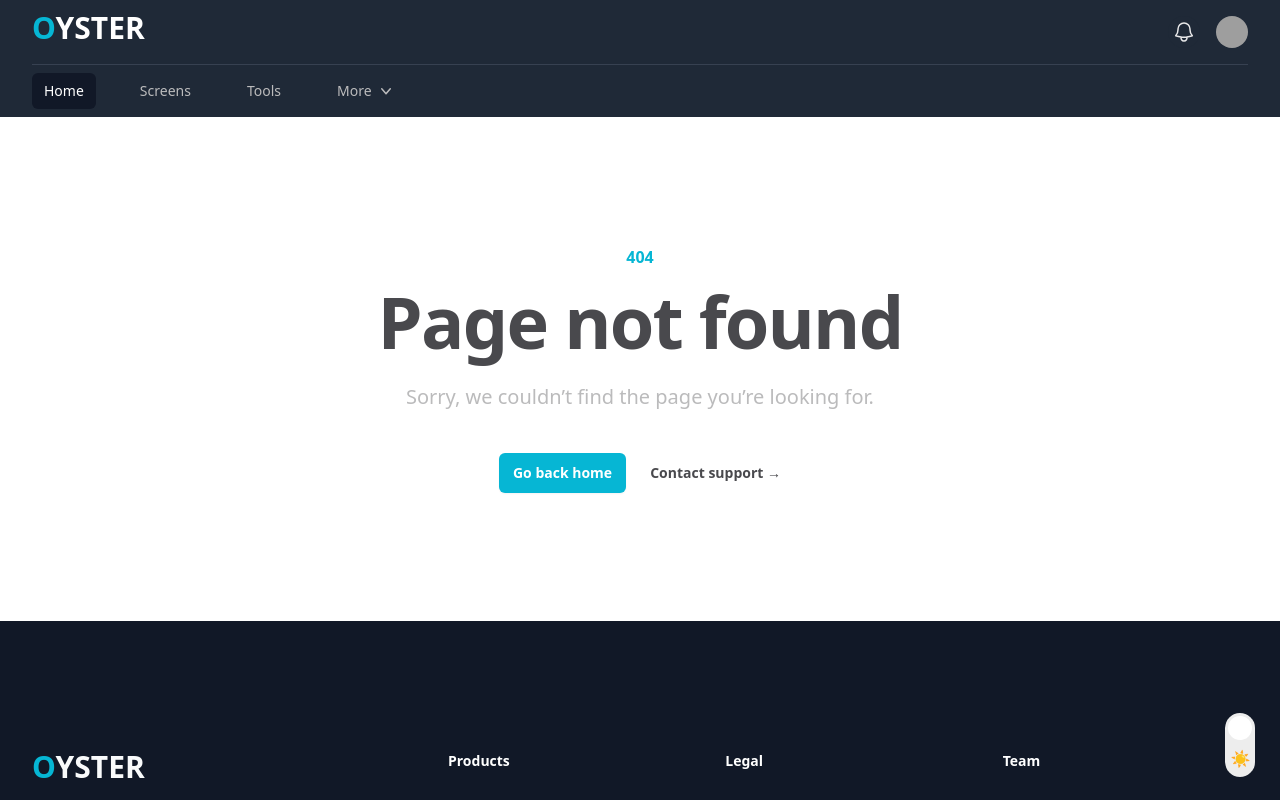
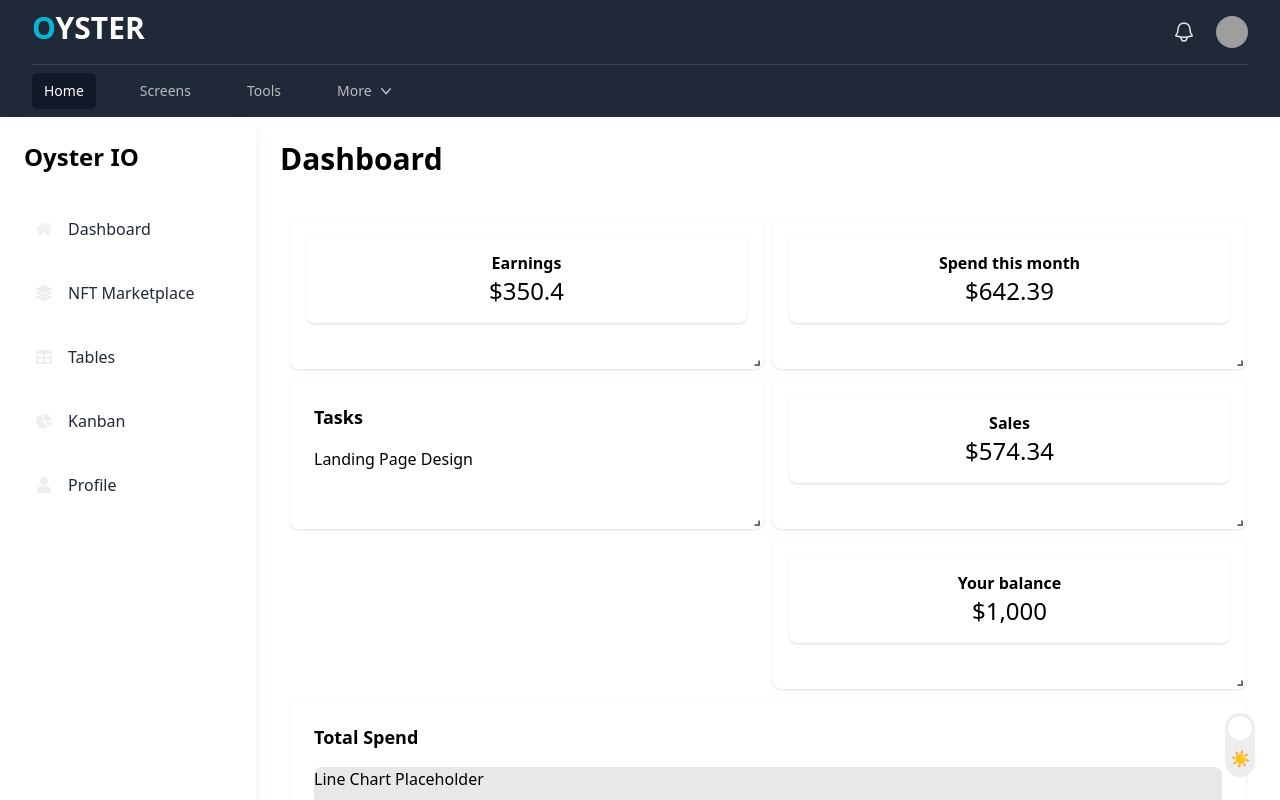
Before and after one commit to borneelphukan/oyster, a React (Vite) app: page /Dashboard in a window 1280 px wide. Shown: the top 800 px of the page. Built offline with nearby package versions, Linux system fonts and the light colour scheme; grey boxes are pictures that could not be loaded.

Commit message:
update: created sample dashboard

```diff
--- a/package.json
+++ b/package.json
@@ -22,6 +22,9 @@
     "eslint-plugin-react": "^7.37.2",
     "react": "^18.3.1",
     "react-dom": "^18.3.1",
+    "react-draggable": "^4.4.6",
+    "react-grid-layout": "^1.5.0",
+    "react-icons": "^5.3.0",
     "react-router-dom": "^6.27.0",
     "react-switch": "^7.0.0",
     "sweetalert2": "^11.14.4"
@@ -32,6 +35,7 @@
     "@types/node": "^22.8.1",
     "@types/react": "^18.3.10",
     "@types/react-dom": "^18.3.0",
+    "@types/react-grid-layout": "^1.3.5",
     "@types/react-router-dom": "^5.3.3",
     "@vitejs/plugin-react": "^4.3.2",
     "autoprefixer": "^10.4.20",
--- a/src/App.tsx
+++ b/src/App.tsx
@@ -7,6 +7,7 @@ import About from "./pages/About";
 import Contact from "./pages/Contact";
 import NotFound from "./pages/Error";
 import Privacy from "./pages/Privacy";
+import Dashboard from "./pages/Dashboard";
 
 const App = () => {
   return (
@@ -15,7 +16,7 @@ const App = () => {
         <Routes>
           <Route path="/" element={<Home />} />
           <Route path="/FAQ" element={<FAQ />} />
-
+          <Route path="/Dashboard" element={<Dashboard />} />
           <Route path="/Blogs" element={<Home />}>
             {/* Nested Route for Developer Blog */}
 
--- a/src/component/card/PriceCard.tsx
+++ b/src/component/card/PriceCard.tsx
@@ -46,7 +46,9 @@ const PriceCard = (props: Props) => {
       }}
     >
       <div className="flex items-center justify-between gap-x-4">
-        <h2 className="text-lg font-semibold leading-8 text-white">{label}</h2>
+        <h2 className="text-lg font-semibold leading-8 text-gray-300 hover:text-white">
+          {label}
+        </h2>
         <div className="flex space-x-2">
           {popular && (
             <span className="rounded-full bg-indigo-500 px-2.5 py-1 text-xs font-semibold leading-5 text-white">
@@ -57,7 +59,7 @@ const PriceCard = (props: Props) => {
       </div>
       <p className="mt-4 text-sm leading-6 text-gray-300">{description}</p>
       <p className="mt-6 flex items-baseline gap-x-1">
-        <span className="text-4xl font-semibold tracking-tight text-white">
+        <span className="text-4xl font-semibold tracking-tight text-black dark:text-white">
           {price}
         </span>
         <span className="text-sm font-semibold leading-6 text-gray-300">
@@ -68,8 +70,8 @@ const PriceCard = (props: Props) => {
         href={href}
         className={classNames(
           isSelected
-            ? "bg-indigo-500 text-white shadow-sm hover:bg-indigo-400 focus-visible:outline-indigo-500"
-            : "bg-white/10 text-white hover:bg-white/20 focus-visible:outline-white",
+            ? "bg-indigo-500 text-white shadow-sm hover:bg-indigo-300 focus-visible:outline-indigo-500"
+            : "bg-gray-500 dark:bg-white/10 text-black dark:text-white hover:bg-gray-400 focus-visible:outline-white",
           "mt-6 block rounded-md px-3 py-2 text-center text-sm font-semibold leading-6 focus-visible:outline focus-visible:outline-2 focus-visible:outline-offset-2"
         )}
       >
--- a/src/pages/About.tsx
+++ b/src/pages/About.tsx
@@ -178,10 +178,10 @@ export default function Example() {
                       key={stat.label}
                       className="flex flex-col-reverse gap-y-4"
                     >
-                      <dt className="text-base leading-7 text-gray-600">
+                      <dt className="text-base leading-7 text-gray-600 dark:text-white">
                         {stat.label}
                       </dt>
-                      <dd className="text-5xl font-semibold tracking-tight text-gray-900">
+                      <dd className="text-5xl font-semibold tracking-tight text-gray-900 dark:text-white">
                         {stat.value}
                       </dd>
                     </div>
--- /dev/null
+++ b/src/pages/Dashboard.tsx
@@ -0,0 +1,255 @@
+import { useState } from "react";
+import {
+  FaHome,
+  FaTable,
+  FaChartPie,
+  FaUser,
+  FaLayerGroup,
+  FaBars,
+} from "react-icons/fa";
+import { Responsive, WidthProvider } from "react-grid-layout";
+import "react-grid-layout/css/styles.css";
+import "react-resizable/css/styles.css";
+
+const ResponsiveGridLayout = WidthProvider(Responsive);
+
+const Dashboard = () => {
+  const [isSidebarOpen, setIsSidebarOpen] = useState(false);
+
+  const toggleSidebar = () => {
+    setIsSidebarOpen(!isSidebarOpen);
+  };
+
+  const layout = [
+    { i: "earnings", x: 0, y: 0, w: 1, h: 1 },
+    { i: "spend", x: 1, y: 0, w: 1, h: 1 },
+    { i: "sales", x: 2, y: 0, w: 1, h: 1 },
+    { i: "balance", x: 3, y: 0, w: 1, h: 1 },
+    { i: "lineChart", x: 0, y: 1, w: 2, h: 2 },
+    { i: "weeklyRevenue", x: 2, y: 1, w: 1, h: 2 },
+    { i: "dailyTraffic", x: 3, y: 1, w: 1, h: 2 },
+    { i: "checkTable", x: 0, y: 3, w: 2, h: 2 },
+    { i: "complexTable", x: 2, y: 3, w: 2, h: 2 },
+    { i: "pieChart", x: 0, y: 5, w: 1, h: 2 },
+    { i: "calendar", x: 1, y: 5, w: 1, h: 2 },
+    { i: "teamMembers", x: 2, y: 5, w: 1, h: 2 },
+    { i: "tasks", x: 0, y: 2, w: 1, h: 1 },
+  ];
+
+  return (
+    <div className="flex min-h-screen">
+      {/* Sidebar */}
+      <Sidebar isOpen={isSidebarOpen} toggleSidebar={toggleSidebar} />
+
+      {/* Main dashboard */}
+      <div className="flex-1 p-6">
+        <button
+          className="lg:hidden p-2 mb-4 text-gray-600 hover:text-gray-900"
+          onClick={toggleSidebar}
+        >
+          <FaBars size={24} />
+        </button>
+
+        {/* Header */}
+        <header className="mb-8">
+          <h1 className="text-3xl font-bold">Dashboard</h1>
+        </header>
+
+        <ResponsiveGridLayout
+          className="layout"
+          layouts={{ lg: layout }}
+          breakpoints={{ lg: 1200, md: 996, sm: 768, xs: 480, xxs: 0 }}
+          cols={{ lg: 4, md: 3, sm: 2, xs: 1, xxs: 1 }}
+          rowHeight={150}
+          draggableHandle=".drag-handle"
+        >
+          <div key="earnings" className="bg-white rounded-lg shadow p-4">
+            <MetricCard title="Earnings" value="$350.4" />
+          </div>
+          <div key="spend" className="bg-white rounded-lg shadow p-4">
+            <MetricCard title="Spend this month" value="$642.39" />
+          </div>
+          <div key="sales" className="bg-white rounded-lg shadow p-4">
+            <MetricCard title="Sales" value="$574.34" />
+          </div>
+          <div key="balance" className="bg-white rounded-lg shadow p-4">
+            <MetricCard title="Your balance" value="$1,000" />
+          </div>
+
+          <div key="lineChart" className="bg-white rounded-lg shadow p-6">
+            <h3 className="text-lg font-semibold mb-4 drag-handle">
+              Total Spend
+            </h3>
+            <div className="h-40 bg-gray-400 rounded-lg">
+              Line Chart Placeholder
+            </div>
+          </div>
+
+          <div key="weeklyRevenue" className="bg-white rounded-lg shadow p-6">
+            <h3 className="text-lg font-semibold mb-4 drag-handle">
+              Weekly Revenue
+            </h3>
+            <div className="h-40 bg-gray-400 rounded-lg">
+              Bar Chart Placeholder
+            </div>
+          </div>
+
+          <div key="dailyTraffic" className="bg-white rounded-lg shadow p-6">
+            <h3 className="text-lg font-semibold mb-4 drag-handle">
+              Daily Traffic
+            </h3>
+            <div className="h-40 bg-gray-400 rounded-lg">
+              Traffic Chart Placeholder
+            </div>
+          </div>
+
+          <div key="checkTable" className="bg-white rounded-lg shadow p-6">
+            <h3 className="text-lg font-semibold mb-4 drag-handle">
+              Check Table
+            </h3>
+            <table className="w-full">
+              <thead>
+                <tr>
+                  <th>Name</th>
+                  <th>Progress</th>
+                  <th>Quantity</th>
+                  <th>Date</th>
+                </tr>
+              </thead>
+              <tbody>
+                <TableRow
+                  name="Horizon UI PRO"
+                  progress="17.5%"
+                  quantity="2,448"
+                  date="24.Jan.2021"
+                />
+              </tbody>
+            </table>
+          </div>
+
+          <div key="complexTable" className="bg-white rounded-lg shadow p-6">
+            <h3 className="text-lg font-semibold mb-4 drag-handle">
+              Complex Table
+            </h3>
+            <table className="w-full">
+              <thead>
+                <tr>
+                  <th>Name</th>
+                  <th>Status</th>
+                  <th>Date</th>
+                  <th>Progress</th>
+                </tr>
+              </thead>
+              <tbody>
+                <TableRow
+                  name="Horizon UI PRO"
+                  status="Approved"
+                  date="18 Apr 2021"
+                  progress="50%"
+                />
+              </tbody>
+            </table>
+          </div>
+
+          <div key="pieChart" className="bg-white rounded-lg shadow p-6">
+            <h3 className="text-lg font-semibold mb-4 drag-handle">
+              Your Pie Chart
+            </h3>
+            <div className="h-40 bg-gray-400 rounded-lg">
+              Pie Chart Placeholder
+            </div>
+          </div>
+
+          <div key="calendar" className="bg-white rounded-lg shadow p-6">
+            <h3 className="text-lg font-semibold mb-4 drag-handle">Calendar</h3>
+            <div className="h-40 bg-gray-400 rounded-lg">
+              Calendar Placeholder
+            </div>
+          </div>
+
+          <div key="teamMembers" className="bg-white rounded-lg shadow p-6">
+            <h3 className="text-lg font-semibold mb-4 drag-handle">
+              Team Members
+            </h3>
+            <TeamMember name="Adela Parkson" role="Creative Director" />
+          </div>
+
+          <div key="tasks" className="bg-white rounded-lg shadow p-6">
+            <h3 className="text-lg font-semibold mb-4 drag-handle">Tasks</h3>
+            <ul className="space-y-2">
+              <li>Landing Page Design</li>
+            </ul>
+          </div>
+        </ResponsiveGridLayout>
+      </div>
+    </div>
+  );
+};
+
+const Sidebar = ({
+  isOpen,
+  toggleSidebar,
+}: {
+  isOpen: boolean;
+  toggleSidebar: () => void;
+}) => {
+  return (
+    <div
+      className={`fixed inset-y-0 left-0 w-64 bg-white shadow-lg p-6 transform lg:translate-x-0 ${
+        isOpen ? "translate-x-0" : "-translate-x-full"
+      } transition-transform duration-300 ease-in-out z-50 lg:relative lg:translate-x-0`}
+    >
+      <h2 className="text-2xl font-bold mb-8">Oyster IO</h2>
+      <nav className="space-y-4">
+        <SidebarItem icon={<FaHome />} label="Dashboard" />
+        <SidebarItem icon={<FaLayerGroup />} label="NFT Marketplace" />
+        <SidebarItem icon={<FaTable />} label="Tables" />
+        <SidebarItem icon={<FaChartPie />} label="Kanban" />
+        <SidebarItem icon={<FaUser />} label="Profile" />
+      </nav>
+      <button
+        className="absolute top-4 right-4 text-gray-600 lg:hidden"
+        onClick={toggleSidebar}
+      >
+        ✕
+      </button>
+    </div>
+  );
+};
+
+const SidebarItem = ({ icon, label }: { icon: JSX.Element; label: string }) => {
+  return (
+    <div className="flex items-center space-x-4 p-3 rounded-lg cursor-pointer hover:bg-gray-100">
+      <div className="text-gray-500">{icon}</div>
+      <span className="text-gray-800 font-medium">{label}</span>
+    </div>
+  );
+};
+
+const MetricCard = ({ title, value }: { title: string; value: string }) => (
+  <div className="bg-white rounded-lg shadow p-4 text-center">
+    <h4 className="font-semibold">{title}</h4>
+    <p className="text-2xl">{value}</p>
+  </div>
+);
+
+const TableRow = ({ name, status, progress, date, quantity }: any) => (
+  <tr>
+    <td>{name}</td>
+    <td>{status || progress}</td>
+    <td>{quantity}</td>
+    <td>{date}</td>
+  </tr>
+);
+
+const TeamMember = ({ name, role }: { name: string; role: string }) => (
+  <div className="flex items-center space-x-4">
+    <div className="bg-gray-300 rounded-full h-10 w-10"></div>
+    <div>
+      <p className="font-semibold">{name}</p>
+      <p className="text-sm text-gray-500">{role}</p>
+    </div>
+  </div>
+);
+
+export default Dashboard;
--- a/src/pages/FAQ.tsx
+++ b/src/pages/FAQ.tsx
@@ -2,6 +2,7 @@ import {
   Disclosure,
   DisclosureButton,
   DisclosurePanel,
+  Transition,
 } from "@headlessui/react";
 import { MinusSmallIcon, PlusSmallIcon } from "@heroicons/react/24/outline";
 
@@ -16,16 +17,7 @@ const faqs = [
     answer:
       "You boil the hell out of it. Lorem ipsum dolor sit amet consectetur adipisicing elit. Magnam aut tempora vitae odio inventore fuga aliquam nostrum quod porro. Delectus quia facere id sequi expedita natus.",
   },
-  {
-    question: "What's the best thing about Switzerland?",
-    answer:
-      "I don't know, but the flag is a big plus. Lorem ipsum dolor sit amet consectetur adipisicing elit. Quas cupiditate laboriosam fugiat.",
-  },
-  {
-    question: "What's the best thing about Switzerland?",
-    answer:
-      "I don't know, but the flag is a big plus. Lorem ipsum dolor sit amet consectetur adipisicing elit. Quas cupiditate laboriosam fugiat.",
-  },
+  // other FAQs...
 ];
 
 export default function Example() {
@@ -56,11 +48,22 @@ export default function Example() {
                     </span>
                   </DisclosureButton>
                 </dt>
-                <DisclosurePanel as="dd" className="mt-2 pr-12">
-                  <p className="text-base leading-7 text-gray-600">
-                    {faq.answer}
-                  </p>
-                </DisclosurePanel>
+                <Transition
+                  as="dd"
+                  enter="transition-all duration-300 ease-in-out"
+                  enterFrom="transform -translate-y-2 opacity-0 max-h-0"
+                  enterTo="transform translate-y-0 opacity-100 max-h-screen"
+                  leave="transition-all duration-300 ease-in-out"
+                  leaveFrom="transform translate-y-0 opacity-100 max-h-screen"
+                  leaveTo="transform -translate-y-2 opacity-0 max-h-0"
+                  className="overflow-hidden"
+                >
+                  <DisclosurePanel className="mt-2 pr-12">
+                    <p className="text-base leading-7 text-gray-600">
+                      {faq.answer}
+                    </p>
+                  </DisclosurePanel>
+                </Transition>
               </Disclosure>
             ))}
           </dl>
```
Also changed, not shown: 1 other file (tests, documents, lock files or other folders).
